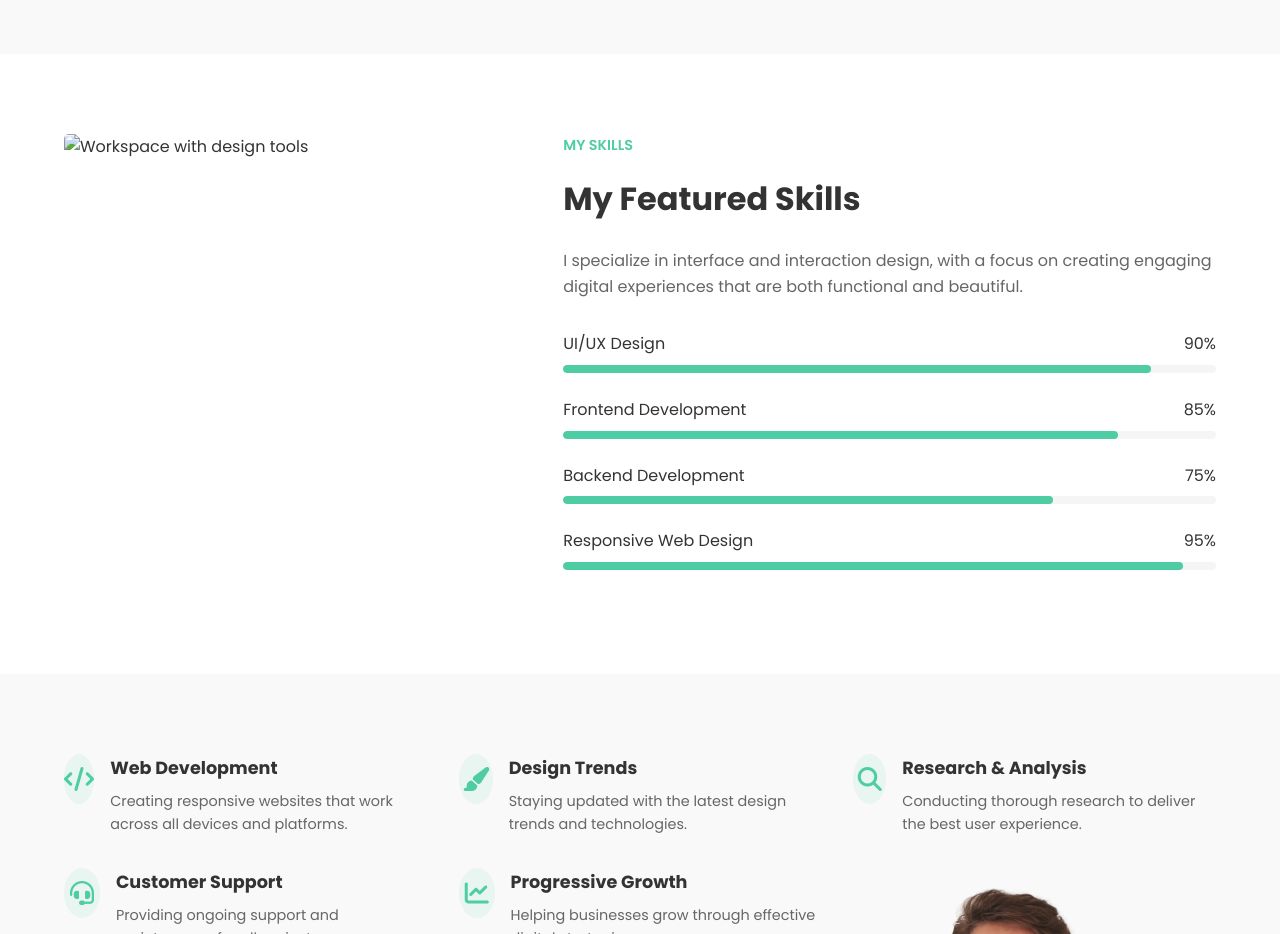
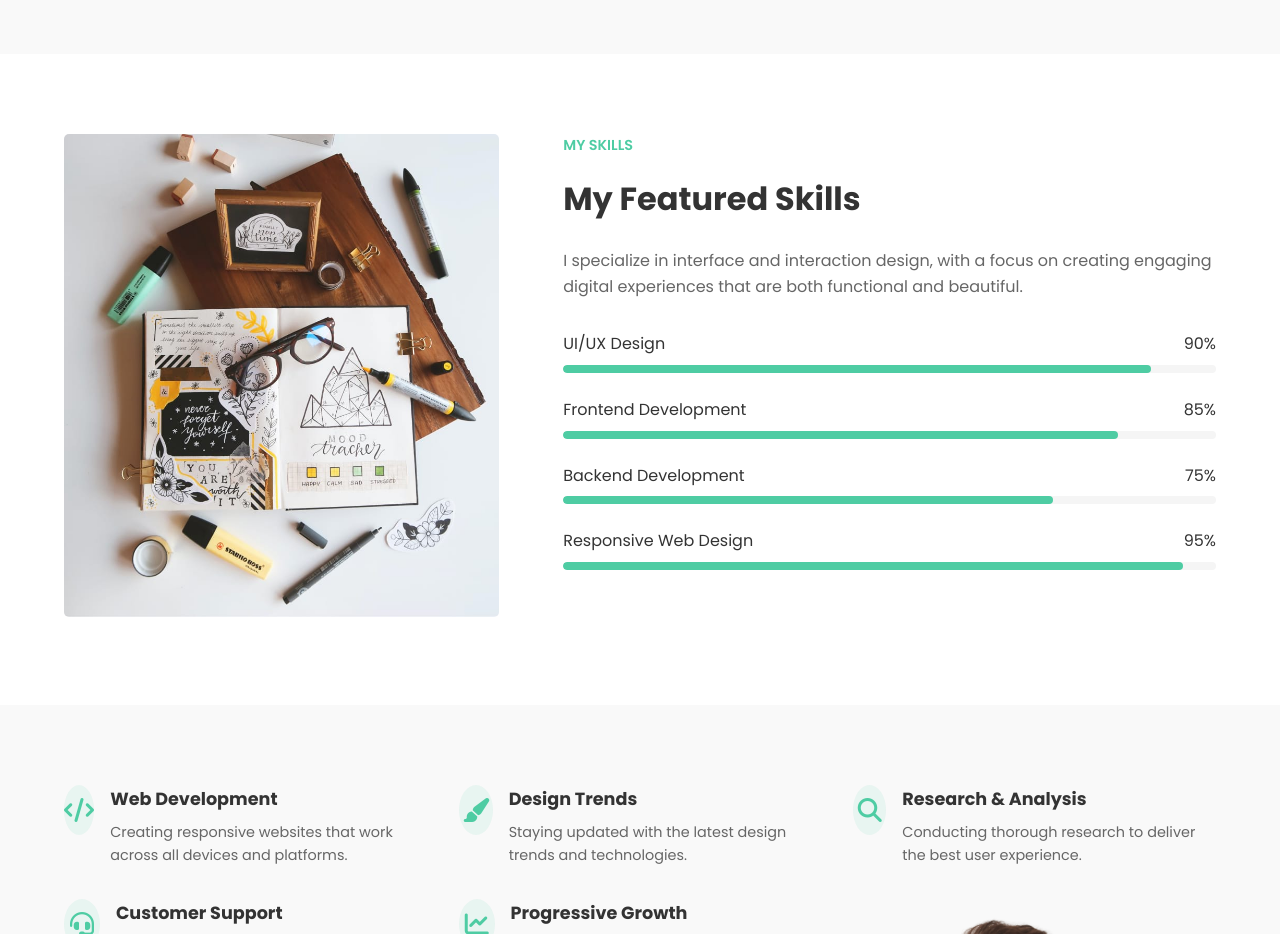
Before and after one commit to WambuiGrace/group-portfolio, a plain HTML site: page index.html in a window 1280 px wide. Shown: the part 2180-3114 px from the top of the page. Drawn offline with Linux system fonts and the light colour scheme.

Commit message:
new changes

```diff
--- a/index.html
+++ b/index.html
@@ -141,7 +141,7 @@
     <!-- Skills Section -->
     <section class="skills-section">
         <div class="skills-image">
-            <img src="" alt="Workspace with design tools">
+            <img src="images/my featured skill.jpg" alt="Workspace with design tools">
         </div>
         <div class="skills-content">
             <span class="section-subtitle">MY SKILLS</span>
```
